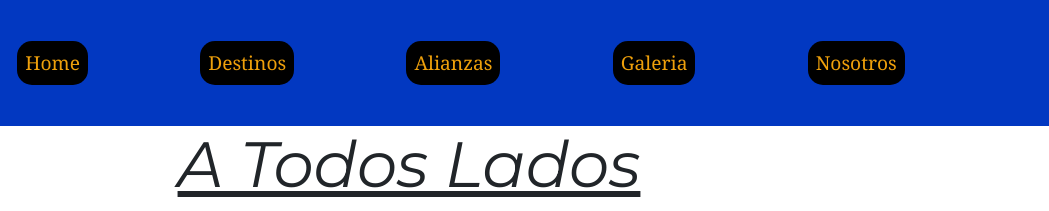
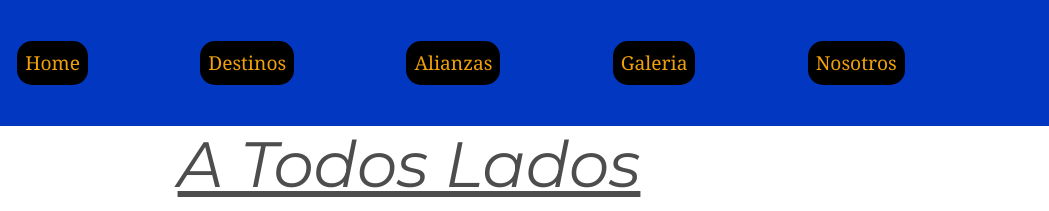
Before and after one commit to julianVillega/PreEntrega2-Villega, a plain HTML site: page index.html in a window 1280 px wide. Shown: the top 211 px of the page, 231-1280 px from the left. Drawn offline with nearby package versions, Linux system fonts and the light colour scheme; a web font is replaced by a local one.

Commit message:
Agrego estilos globales para los h1 y h2

```diff
--- a/css/styles.css
+++ b/css/styles.css
@@ -5,7 +5,14 @@
 }
 
 body{
-    font-family: Georgia, 'Times New Roman', Times, serif;
+    font-family: Rubik, Georgia, 'Times New Roman', Times, serif;
+}
+
+
+h1{
+    font-family: "Archivo black";
+    font-size: 3rem;
+    color:#4d4d4d;
 }
 
 h2{
@@ -43,6 +50,15 @@ header{
 
 main{
     text-align: center;
+}
+
+@media screen and (min-width:1024px) {
+    h1{
+        font-size: 5rem;
+    }
+    h2{
+        font-size: 3rem;
+    }
 }
 
 
```
